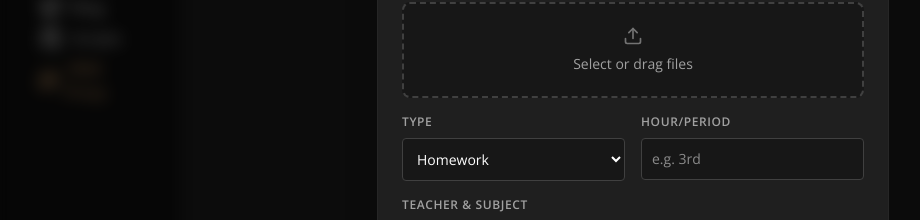
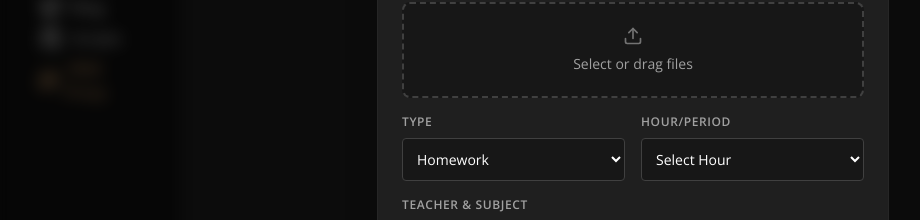
Before and after one commit to Tullysaurus/tully.sh, a Next.js app: page /proxy in a window 1280 px wide. Shown: the part 227-447 px from the top of the page, without its empty margins (7-927 px from the left). Built offline with nearby package versions, Linux system fonts and the light colour scheme.

Commit message:
Add dropdown for hour

```diff
--- a/src/components/upload-modal.tsx
+++ b/src/components/upload-modal.tsx
@@ -152,12 +152,18 @@ export default function UploadModal({ onClose, onSuccess }: UploadModalProps) {
               </div>
               <div className="flex flex-col gap-2">
                 <label className="text-xs font-semibold text-neutral-400 uppercase tracking-wider">Hour/Period</label>
-                <input
+                <select
                   name="hour"
-                  placeholder="e.g. 3rd"
+                  value={formData.hour}
                   onChange={handleInputChange}
                   className="bg-neutral-900 border border-neutral-700 rounded p-2.5 text-white text-sm focus:border-[#f5b041] outline-none"
-                />
+                >
+                  <option value="" disabled>Select Hour</option>
+                  {[1, 2, 3, 4, 5, 6, 7].map((num) => (
+                    <option key={num} value={num.toString()}>{num}</option>
+                  ))}
+                  <option value="Other">Other</option>
+                </select>
               </div>
             </div>
 
```
